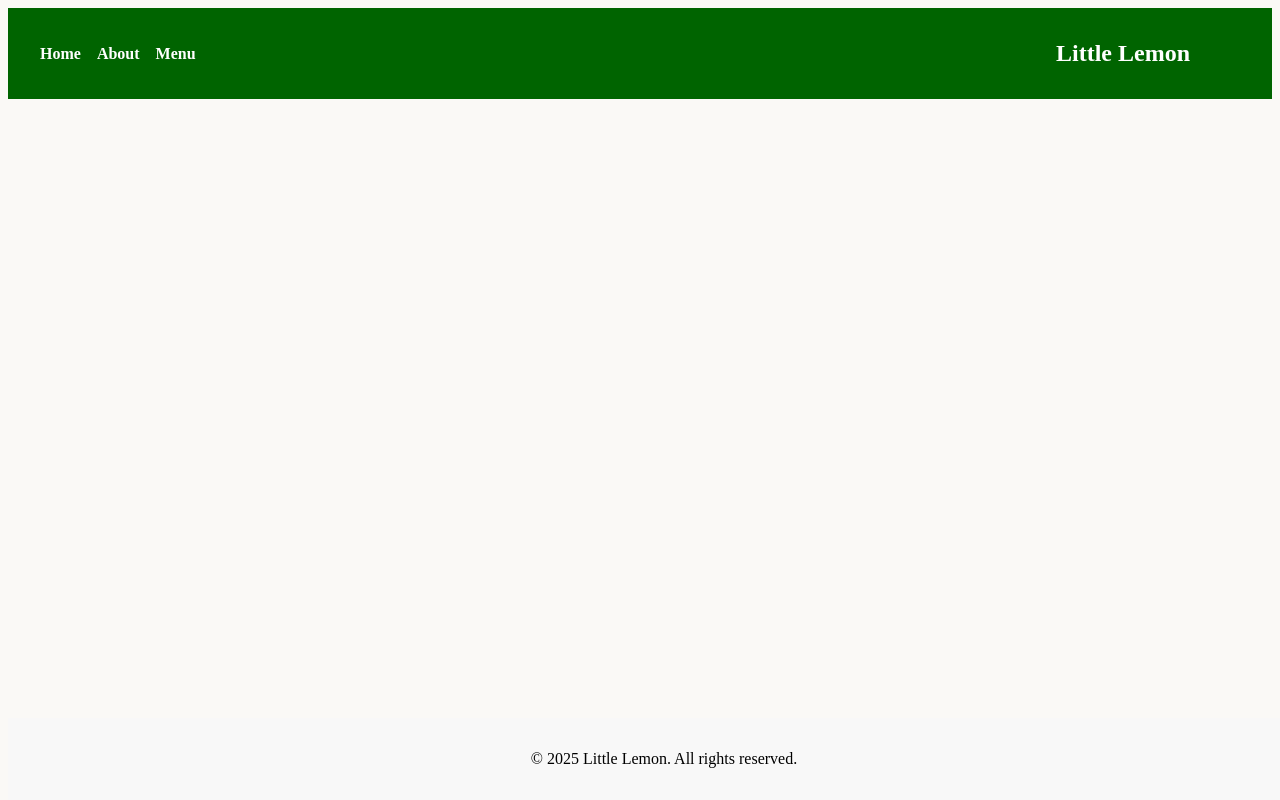
After one commit to b-walls/learning-django, a Django app: template templates/base.html in a window 1280 px wide. The commit adds this page. Run offline with Django 3.2, Linux system fonts and the light colour scheme; the template is opened without the code that fills it, so the values that code supplies are empty.

Commit message:
Practiced template inheritance

```diff
--- /dev/null
+++ b/static/css/base.css
@@ -0,0 +1,36 @@
+body {
+    background-color: #FAF9F6;
+}
+
+nav {
+    background-color: darkgreen;
+    padding: 2em;
+    display: flex;
+    flex-direction: row;
+    justify-content: space-between;
+    color: white;
+    align-items: center;
+}
+nav ul {
+    list-style: none;
+    margin: 0;
+    padding: 0;
+    display: flex;
+    gap: 1em;
+}
+nav ul li {
+    display: inline;
+}
+nav ul li a {
+    text-decoration: none;
+    color: white;
+    font-weight: bold;
+}
+nav ul li a:hover {
+    color: #007bff;
+}
+
+nav h1 {
+    padding-right: 50px;
+    margin: 0;
+}
--- /dev/null
+++ b/templates/base.html
@@ -0,0 +1,25 @@
+{% load static %}
+<!DOCTYPE html>
+<html lang="en">
+<head>
+    <meta charset="UTF-8">
+    <meta name="viewport" content="width=device-width, initial-scale=1.0">
+    <link rel="stylesheet" href="{% static 'css/base.css' %}">
+    <title>Little Lemon</title>
+</head>
+<body>
+    <nav>
+        <ul>
+            <li><a href="{% url 'home' %}">Home</a></li>
+            <li><a href="{% url 'about' %}">About</a></li>
+            <li><a href="{% url 'menu' %}">Menu</a></li>
+        </ul>
+        <h1>Little Lemon</h1>
+    </nav>
+    {%block content%}
+    {%endblock%}
+    <footer style="background:#f8f8f8; text-align:center; padding:1em; position:fixed; width:100%; bottom:0;">
+        <p>&copy; 2025 Little Lemon. All rights reserved.</p>
+    </footer>
+</body>
+</html>
```
Also changed, not shown: myapp/urls.py (+4 -6 lines), myapp/views.py (+5 -18 lines), templates/about.html (+3 -10 lines), templates/attendance.html (added, +14 -0 lines), templates/home.html (+5 -14 lines), templates/menu.html (+3 -10 lines).
